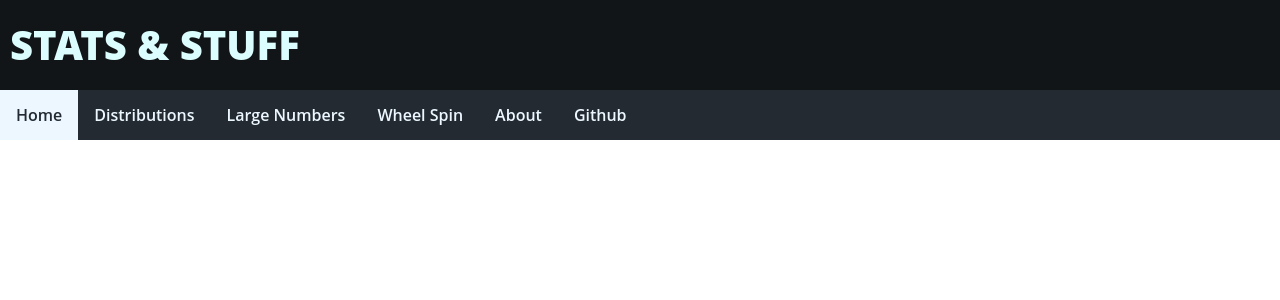
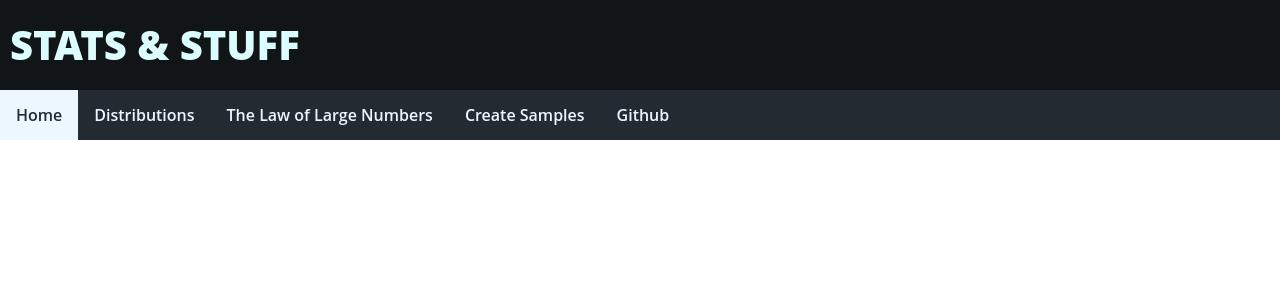
Before and after one commit to ltptnt/StatSite, a Django app: page /statVisualiser/ in a window 1280 px wide. Shown: the top 300 px of the page. Run offline with Django 4.2, Linux system fonts and the light colour scheme.

Commit message:
remove extra pages

```diff
--- a/statVisualiser/templates/statVisualiser/index.html
+++ b/statVisualiser/templates/statVisualiser/index.html
@@ -13,11 +13,10 @@
         </div>
         <div class="navbar">
             <ul>
-                <li><a class="active" href="/statVisualiser">Home</a></li>
+                <li><a  class="active" href="/statVisualiser">Home</a></li>
                 <li><a href="/statVisualiser/distributions">Distributions</a></li>
-                <li><a href="/statVisualiser/largeNumbers">Large Numbers</a></li>
-                <li><a href="/statVisualiser/wheelSpin">Wheel Spin</a></li>
-                <li><a href="/statVisualiser/about">About</a></li>
+                <li><a href="/statVisualiser/largeNumbers">The Law of Large Numbers</a></li>
+                <li><a href="/statVisualiser/generatingSamples">Create Samples</a></li>
                 <li><a href="https://github.com/ltptnt/StatSite">Github</a></li>
 
             </ul>
```
